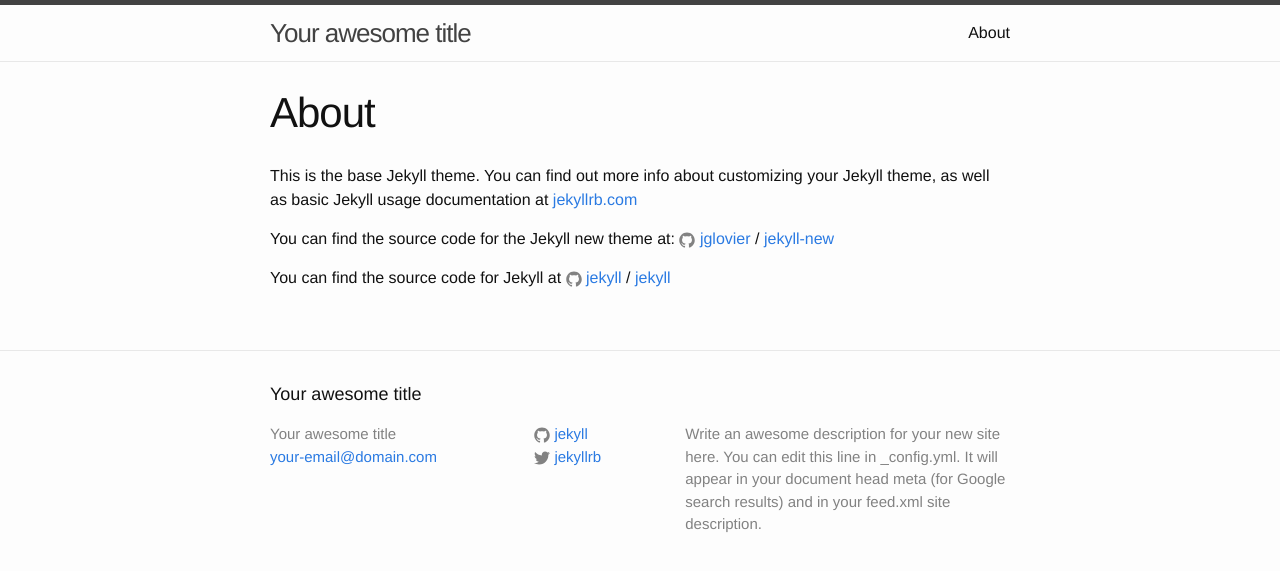
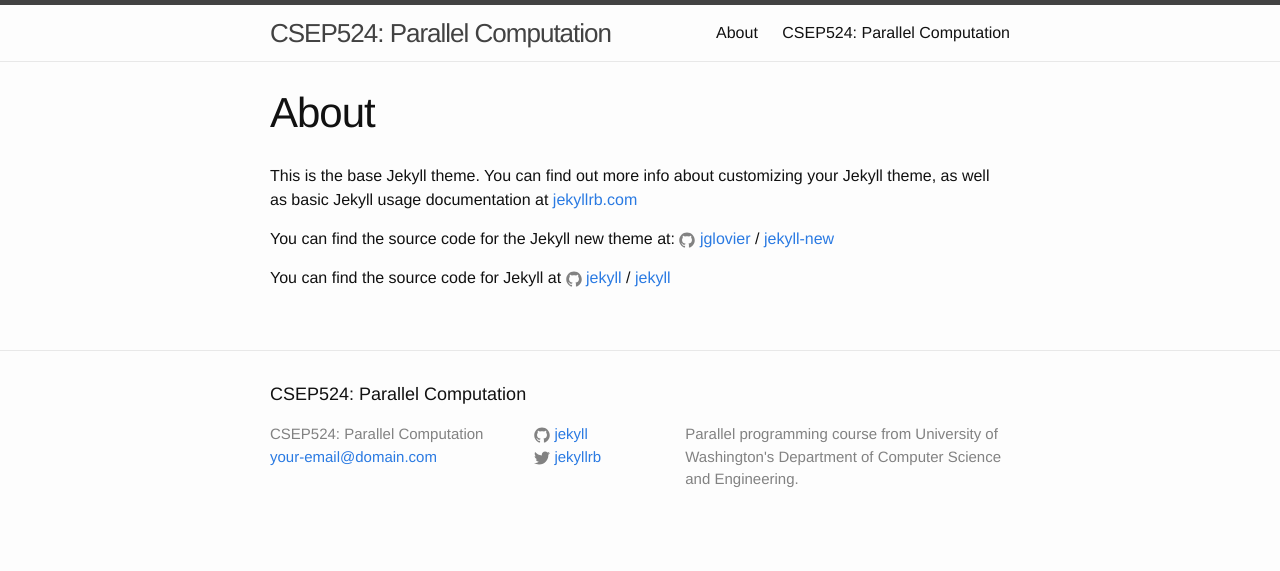
Before and after one commit to uwsampa/parallel-programming-course, a Jekyll site: the page built from about.md, in a window 1280 px wide. Shown: the top 571 px of the page. Built offline with Jekyll 4.4.1, drawn with Linux system fonts in a browser that asks for light colours.

Commit message:
not working

```diff
--- a/_config.yml
+++ b/_config.yml
@@ -6,16 +6,20 @@
 # 'jekyll serve'. If you change this file, please restart the server process.
 
 # Site settings
-title: Your awesome title
+title: "CSEP524: Parallel Computation"
 email: your-email@domain.com
 description: > # this means to ignore newlines until "baseurl:"
-  Write an awesome description for your new site here. You can edit this
-  line in _config.yml. It will appear in your document head meta (for
-  Google search results) and in your feed.xml site description.
+  Parallel programming course from University of Washington's Department of Computer Science and Engineering.
 baseurl: "" # the subpath of your site, e.g. /blog
-url: "http://yourdomain.com" # the base hostname & protocol for your site
+url: "http://homes.cs.washington.edu/~nelson/csep524" # the base hostname & protocol for your site
 twitter_username: jekyllrb
 github_username:  jekyll
 
+# deploy info
+base: '/~nelson/csep524'
+
 # Build settings
 markdown: kramdown
+
+# exclude these files
+exclude: [README.md, Makefile]
```
Also changed, not shown: _includes/courseinfo.md (renamed from index.md, +0 -8 lines), _includes/schedule.md (added, +7 -0 lines), index.html (+39 -15 lines).
